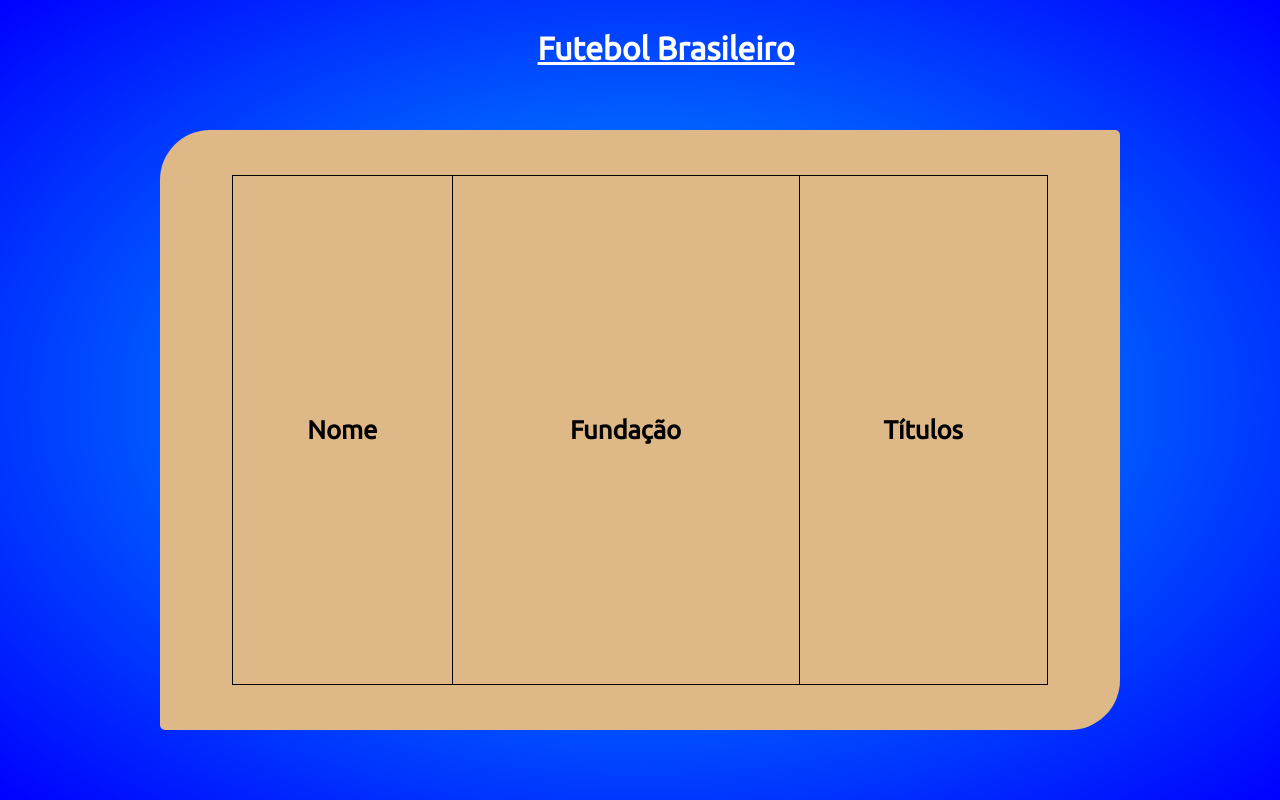
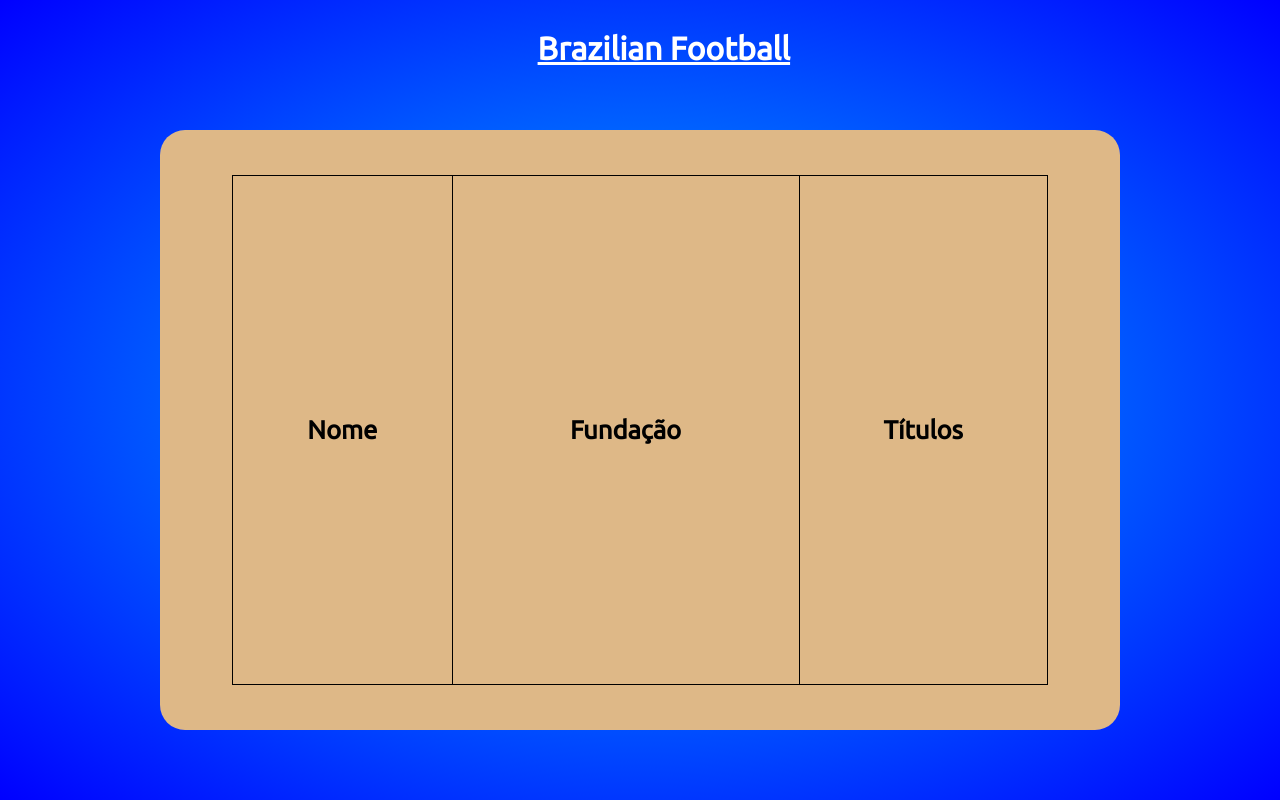
Before and after one commit to marcelojw8/Texplore, a plain HTML site: page client/index.html in a window 1280 px wide. Drawn offline with Linux system fonts and the light colour scheme; no server answers.

Commit message:
Mudança de título e bordas

```diff
--- a/client/index.html
+++ b/client/index.html
@@ -7,7 +7,7 @@
 	<link rel="stylesheet" href="./style/style.css">
 </head>
 <body>
-	<h1>Futebol Brasileiro</h1>
+	<h1>Brazilian Football</h1>
 	<div>
 		<table id="clubs_table">
 		</table>
--- a/client/style/style.css
+++ b/client/style/style.css
@@ -31,7 +31,7 @@ div {
 	height: 600px;
 	background-color: burlywood;
 	margin-top: 60px;
-	border-radius: 50px 5px;
+	border-radius: 25px 25px;
 	display: flex;
 	align-items: center;
 	justify-content: center;
```
